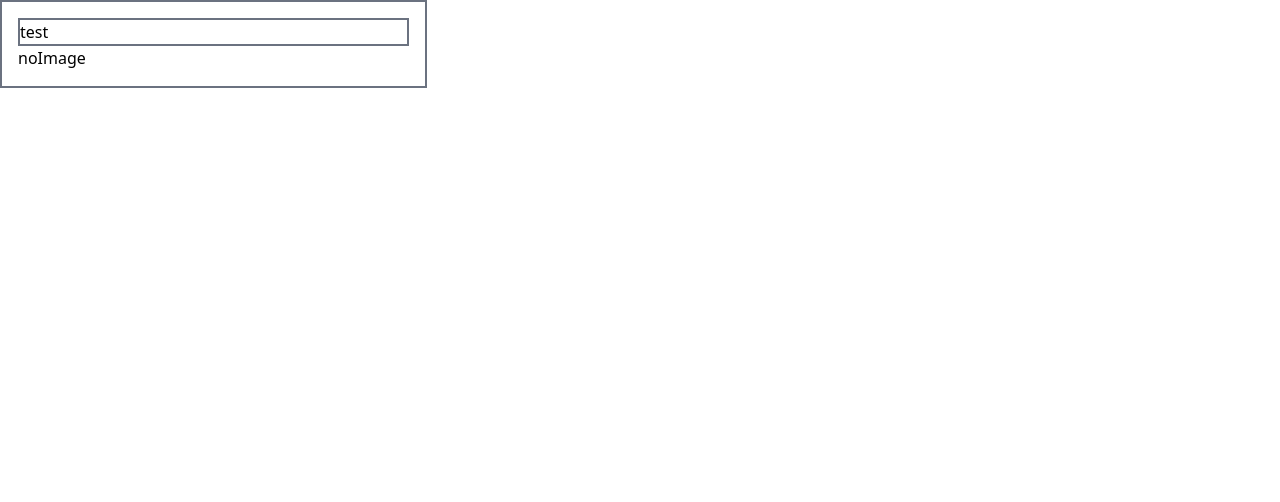
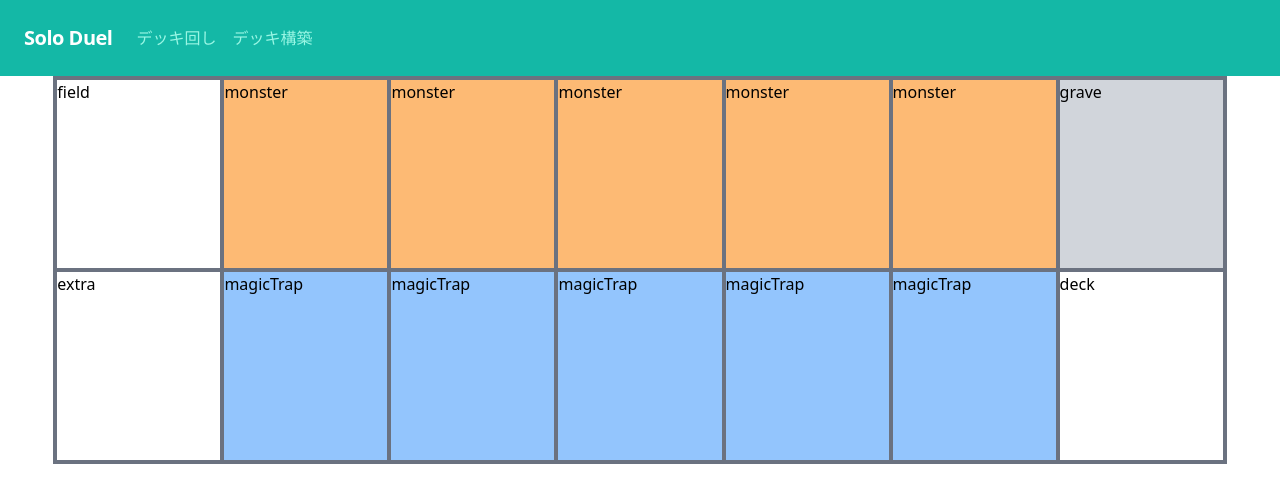
Before and after one commit to always-reach/solo_duel, a Next.js app in the folder front/: page / in a window 1280 px wide. Shown: the top 502 px of the page. Built offline with nearby package versions, Linux system fonts and the light colour scheme.

Commit message:
ヘッダー修正

```diff
--- a/front/components/DuelField.tsx
+++ b/front/components/DuelField.tsx
@@ -2,7 +2,6 @@ import * as React from 'react'
 
 type CardKind = "monster" | "magicTrap" | "field" | "grave" | "deck" | "extra" | "link"
 type DuelFieldProps = {
-    card: string
 }
 const DuelField: React.FC<DuelFieldProps> = (props) => {
     const upperFiledKind: CardKind[] = ["link", "link"]
--- a/front/components/Header.tsx
+++ b/front/components/Header.tsx
@@ -7,7 +7,12 @@ const Header = () => {
                 <span className="font-semibold text-xl tracking-tight">Solo Duel</span>
             </div>
             <div className="grow flex items-center w-auto">
-
+                <a href="/" className="inline-block mt-0 text-teal-200 hover:text-white mr-4">
+                    デッキ回し
+                </a>
+                <a href="/create_deck" className="inline-block mt-0 text-teal-200 hover:text-white mr-4">
+                    デッキ構築
+                </a>
             </div>
         </nav>
     )
--- /dev/null
+++ b/front/pages/create_deck.tsx
@@ -0,0 +1,9 @@
+const CreateDeck=()=>{
+    return(
+        <div>
+            test
+        </div>
+    )
+}
+
+export default CreateDeck
--- a/front/pages/index.tsx
+++ b/front/pages/index.tsx
@@ -1,13 +1,16 @@
-import Head from 'next/head'
-import Image from 'next/image'
 import { Inter } from '@next/font/google'
-import styles from '../styles/Home.module.css'
-import DuelCard from '../components/DuelCard'
+import DuelField from '../components/DuelField'
+import Header from '../components/Header'
 
 const inter = Inter({ subsets: ['latin'] })
 
 export default function Home() {
   return (
-    <DuelCard cardName='test'/>
+    <div>
+      <Header />
+      <div className='flex justify-center items-center'>
+        <DuelField />
+      </div>
+    </div>
   )
 }
```
